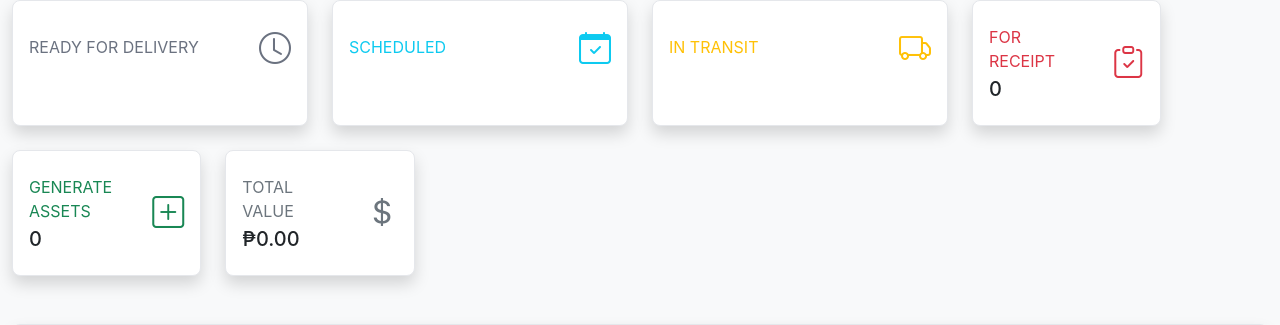
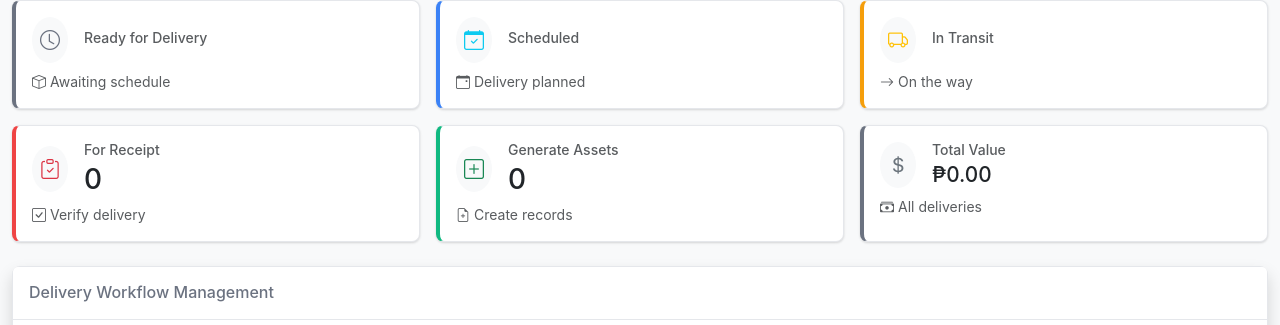
Before and after one commit to xkeithvincentx/ConstructLink, a PHP site: the page made by views/procurement-orders/delivery-management.php in a window 1280 px wide. Shown: the top 325 px of the page. Run offline with PHP 8.4, Linux system fonts and the light colour scheme; the template is opened without the code that fills it, so the values that code supplies are empty; some libraries are stand-ins or nearby versions.

Commit message:
Standardize delivery-management stat cards with equal widths
Updated 6 stat cards in delivery-management view:
- Ready for Delivery (Primary)
- Scheduled (Info)
- In Transit (Warning)
- For Receipt (Danger)
- Generate Assets (Success)
- Total Value (Neutral)

Replaced old Bootstrap template style with new standardized pattern:
- Changed from col-xl-3/col-xl-2 (mixed widths) to col-lg-4 col-md-6 (equal widths)
- White cards with 4px colored left borders using CSS variables
- Circular icon badges with light gray backgrounds
- Consistent spacing (g-3) and heights (h-100)
- All cards now have uniform width and height on all screen sizes

Developed by Ranoa Digital Solutions

```diff
--- a/views/procurement-orders/delivery-management.php
+++ b/views/procurement-orders/delivery-management.php
@@ -12,105 +12,117 @@ $userRole = $user['role_name'] ?? 'Guest';
 <!-- Add navigation buttons here if needed -->
 
 <!-- Statistics Cards -->
-<div class="row mb-4">
-    <div class="col-xl-3 col-md-6 mb-4">
-        <div class="card border-left-primary shadow h-100 py-2">
+<div class="row g-3 mb-4">
+    <div class="col-lg-4 col-md-6">
+        <div class="card h-100" style="border-left: 4px solid var(--primary-color);">
             <div class="card-body">
-                <div class="row no-gutters align-items-center">
-                    <div class="col mr-2">
-                        <div class="text-xs font-weight-bold text-primary text-uppercase mb-1">
-                            Ready for Delivery</div>
-                        <div class="h5 mb-0 font-weight-bold text-gray-800"><?= $stats['ready_count'] ?></div>
+                <div class="d-flex align-items-center mb-2">
+                    <div class="rounded-circle bg-light p-2 me-3">
+                        <i class="bi bi-clock text-primary fs-5"></i>
                     </div>
-                    <div class="col-auto">
-                        <i class="bi bi-clock text-primary" style="font-size: 2rem;"></i>
+                    <div class="flex-grow-1">
+                        <h6 class="text-muted mb-1 small">Ready for Delivery</h6>
+                        <h3 class="mb-0"><?= $stats['ready_count'] ?></h3>
                     </div>
                 </div>
+                <p class="text-muted mb-0 small">
+                    <i class="bi bi-box me-1"></i>Awaiting schedule
+                </p>
             </div>
         </div>
     </div>
 
-    <div class="col-xl-3 col-md-6 mb-4">
-        <div class="card border-left-info shadow h-100 py-2">
+    <div class="col-lg-4 col-md-6">
+        <div class="card h-100" style="border-left: 4px solid var(--info-color);">
             <div class="card-body">
-                <div class="row no-gutters align-items-center">
-                    <div class="col mr-2">
-                        <div class="text-xs font-weight-bold text-info text-uppercase mb-1">
-                            Scheduled</div>
-                        <div class="h5 mb-0 font-weight-bold text-gray-800"><?= $stats['scheduled_count'] ?></div>
+                <div class="d-flex align-items-center mb-2">
+                    <div class="rounded-circle bg-light p-2 me-3">
+                        <i class="bi bi-calendar-check text-info fs-5"></i>
                     </div>
-                    <div class="col-auto">
-                        <i class="bi bi-calendar-check text-info" style="font-size: 2rem;"></i>
+                    <div class="flex-grow-1">
+                        <h6 class="text-muted mb-1 small">Scheduled</h6>
+                        <h3 class="mb-0"><?= $stats['scheduled_count'] ?></h3>
                     </div>
                 </div>
+                <p class="text-muted mb-0 small">
+                    <i class="bi bi-calendar-event me-1"></i>Delivery planned
+                </p>
             </div>
         </div>
     </div>
 
-    <div class="col-xl-3 col-md-6 mb-4">
-        <div class="card border-left-warning shadow h-100 py-2">
+    <div class="col-lg-4 col-md-6">
+        <div class="card h-100" style="border-left: 4px solid var(--warning-color);">
             <div class="card-body">
-                <div class="row no-gutters align-items-center">
-                    <div class="col mr-2">
-                        <div class="text-xs font-weight-bold text-warning text-uppercase mb-1">
-                            In Transit</div>
-                        <div class="h5 mb-0 font-weight-bold text-gray-800"><?= $stats['in_transit_count'] ?></div>
+                <div class="d-flex align-items-center mb-2">
+                    <div class="rounded-circle bg-light p-2 me-3">
+                        <i class="bi bi-truck text-warning fs-5"></i>
                     </div>
-                    <div class="col-auto">
-                        <i class="bi bi-truck text-warning" style="font-size: 2rem;"></i>
+                    <div class="flex-grow-1">
+                        <h6 class="text-muted mb-1 small">In Transit</h6>
+                        <h3 class="mb-0"><?= $stats['in_transit_count'] ?></h3>
                     </div>
                 </div>
+                <p class="text-muted mb-0 small">
+                    <i class="bi bi-arrow-right me-1"></i>On the way
+                </p>
             </div>
         </div>
     </div>
 
-    <div class="col-xl-2 col-md-4 mb-4">
-        <div class="card border-left-danger shadow h-100 py-2">
+    <div class="col-lg-4 col-md-6">
+        <div class="card h-100" style="border-left: 4px solid var(--danger-color);">
             <div class="card-body">
-                <div class="row no-gutters align-items-center">
-                    <div class="col mr-2">
-                        <div class="text-xs font-weight-bold text-danger text-uppercase mb-1">
-                            For Receipt</div>
-                        <div class="h5 mb-0 font-weight-bold text-gray-800"><?= $stats['for_receipt_count'] ?? 0 ?></div>
+                <div class="d-flex align-items-center mb-2">
+                    <div class="rounded-circle bg-light p-2 me-3">
+                        <i class="bi bi-clipboard-check text-danger fs-5"></i>
                     </div>
-                    <div class="col-auto">
-                        <i class="bi bi-clipboard-check text-danger" style="font-size: 2rem;"></i>
+                    <div class="flex-grow-1">
+                        <h6 class="text-muted mb-1 small">For Receipt</h6>
+                        <h3 class="mb-0"><?= $stats['for_receipt_count'] ?? 0 ?></h3>
                     </div>
                 </div>
+                <p class="text-muted mb-0 small">
+                    <i class="bi bi-check-square me-1"></i>Verify delivery
+                </p>
             </div>
         </div>
     </div>
 
-    <div class="col-xl-2 col-md-4 mb-4">
-        <div class="card border-left-success shadow h-100 py-2">
+    <div class="col-lg-4 col-md-6">
+        <div class="card h-100" style="border-left: 4px solid var(--success-color);">
             <div class="card-body">
-                <div class="row no-gutters align-items-center">
-                    <div class="col mr-2">
-                        <div class="text-xs font-weight-bold text-success text-uppercase mb-1">
-                            Generate Assets</div>
-                        <div class="h5 mb-0 font-weight-bold text-gray-800"><?= $stats['for_assets_count'] ?? 0 ?></div>
+                <div class="d-flex align-items-center mb-2">
+                    <div class="rounded-circle bg-light p-2 me-3">
+                        <i class="bi bi-plus-square text-success fs-5"></i>
                     </div>
-                    <div class="col-auto">
-                        <i class="bi bi-plus-square text-success" style="font-size: 2rem;"></i>
+                    <div class="flex-grow-1">
+                        <h6 class="text-muted mb-1 small">Generate Assets</h6>
+                        <h3 class="mb-0"><?= $stats['for_assets_count'] ?? 0 ?></h3>
                     </div>
                 </div>
+                <p class="text-muted mb-0 small">
+                    <i class="bi bi-file-earmark-plus me-1"></i>Create records
+                </p>
             </div>
         </div>
     </div>
 
-    <div class="col-xl-2 col-md-4 mb-4">
-        <div class="card border-left-secondary shadow h-100 py-2">
+    <div class="col-lg-4 col-md-6">
+        <div class="card h-100" style="border-left: 4px solid var(--neutral-color);">
             <div class="card-body">
-                <div class="row no-gutters align-items-center">
-                    <div class="col mr-2">
-                        <div class="text-xs font-weight-bold text-secondary text-uppercase mb-1">
-                            Total Value</div>
-                        <div class="h5 mb-0 font-weight-bold text-gray-800">₱<?= number_format($stats['total_value'], 2) ?></div>
+                <div class="d-flex align-items-center mb-2">
+                    <div class="rounded-circle bg-light p-2 me-3">
+                        <i class="bi bi-currency-dollar text-secondary fs-5"></i>
                     </div>
-                    <div class="col-auto">
-                        <i class="bi bi-currency-dollar text-secondary" style="font-size: 2rem;"></i>
+                    <div class="flex-grow-1">
+                        <h6 class="text-muted mb-1 small">Total Value</h6>
+                        <h3 class="mb-0" style="font-size: 1.3rem;">₱<?= number_format($stats['total_value'], 2) ?></h3>
                     </div>
                 </div>
+                <p class="text-muted mb-0 small">
+                    <i class="bi bi-cash-stack me-1"></i>All deliveries
+                </p>
             </div>
         </div>
     </div>
```
